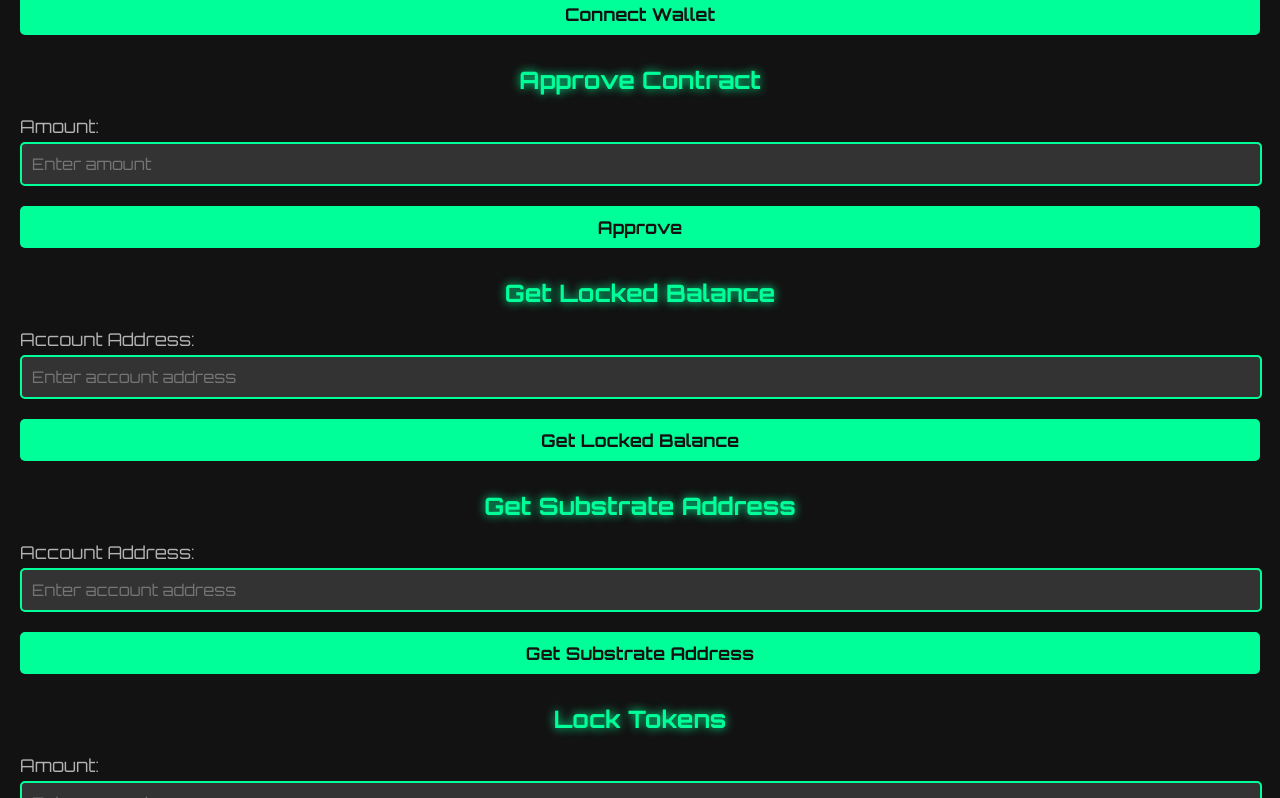
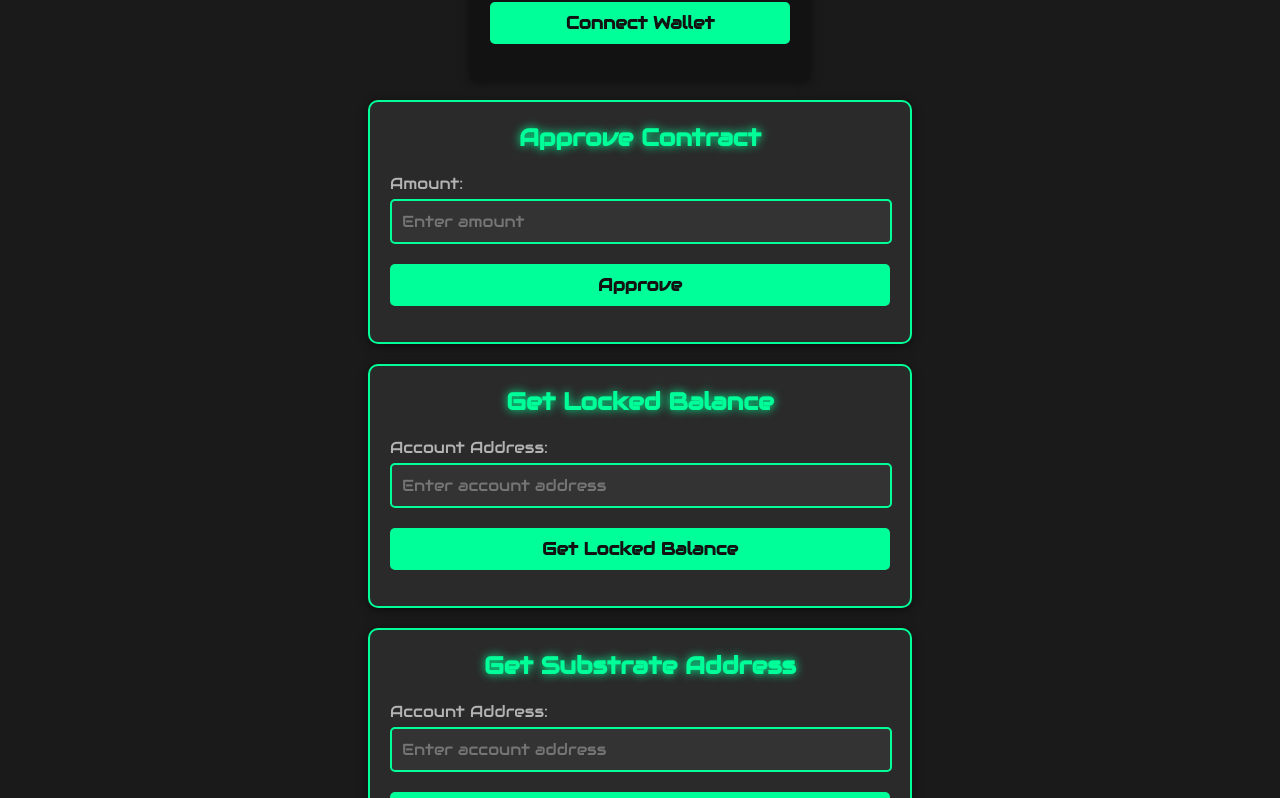
Before and after one commit to psyfercom/relay-bridge, a website: page public/index.html in a window 1280 px wide. Shown: the part 110-908 px from the top of the page. Drawn offline with Linux system fonts and the light colour scheme.

Commit message:
Update styles.css
Made the UI more modern and easy to read.

Signed-off-by: Christian Kessler <psyferpunk@proton.me>

```diff
--- a/public/styles.css
+++ b/public/styles.css
@@ -1,31 +1,86 @@
-/* Import the Orbitron font from Google Fonts */
-@import url('https://fonts.googleapis.com/css2?family=Orbitron:wght@400;700&display=swap');
+@import url('https://fonts.googleapis.com/css2?family=Audiowide&display=swap');
 
 body {
-    font-family: 'Orbitron', sans-serif;
-    background-color: #121212;
+    font-family: 'Audiowide', sans-serif;
+    background-color: #1a1a1a;
     color: #e0e0e0;
     margin: 0;
-    padding: 20px;
+    padding: 0;
+    display: flex;
+    flex-direction: column;
+    align-items: center;
+    justify-content: center;
+    height: 60%;
 }
 
-h1, h2 {
+header {
+    width: 300px;
+    padding: 20px;
     text-align: center;
+    background-color: #121212;
+    box-shadow: 0 2px 10px rgba(0, 0, 0, 0.5);
+}
+
+h1 {
     color: #00ff99;
     text-shadow: 0 0 10px #00ff99;
+    margin: 0;
+}
+
+#connectWalletButton {
+    background-color: #00ff99;
+    border: none;
+    border-radius: 5px;
+    color: #121212;
+    cursor: pointer;
+    font-size: 1.1em;
     font-weight: 700;
+    margin-top: 10px;
+    padding: 10px 20px;
+    transition: background-color 0.3s;
+}
+
+#connectWalletButton:hover {
+    background-color: #00cc80;
+}
+
+#walletAddress {
+    margin-top: 10px;
+    font-size: 1em;
+    color: #b3b3b3;
+}
+
+main {
+    width: 90%;
+    max-width: 500px;
+    margin: 20px auto;
+    display: flex;
+    flex-direction: column;
+    align-items: center;
+}
+
+section {
+    background-color: #2a2a2a;
+    border: 2px solid #00ff99;
+    border-radius: 10px;
+    margin-bottom: 20px;
+    padding: 20px;
+    width: 100%;
+    box-shadow: 0 2px 10px rgba(0, 0, 0, 0.5);
 }
 
 h2 {
-    margin-top: 30px;
+    color: #00ff99;
+    text-shadow: 0 0 10px #00ff99;
+    text-align: center;
+    margin-top: 0;
 }
 
 label {
     display: block;
     margin: 10px 0 5px;
-    font-size: 1.1em;
+    font-size: 1em;
     color: #b3b3b3;
-    font-weight: 400;
 }
 
 input[type="text"] {
@@ -37,7 +92,7 @@ input[type="text"] {
     background-color: #333;
     color: #fff;
     font-size: 1em;
-    font-family: 'Orbitron', sans-serif;
+    font-family: 'Audiowide', sans-serif;
 }
 
 button {
@@ -52,7 +107,7 @@ button {
     font-size: 1.1em;
     cursor: pointer;
     transition: background-color 0.3s;
-    font-family: 'Orbitron', sans-serif;
+    font-family: 'Audiowide', sans-serif;
     font-weight: 700;
 }
 
@@ -62,23 +117,7 @@ button:hover {
 
 p {
     margin-top: 10px;
-    font-size: 1.1em;
+    font-size: 1em;
     color: #b3b3b3;
-    font-family: 'Orbitron', sans-serif;
-    font-weight: 400;
+    font-family: 'Audiowide', sans-serif;
 }
-
-div {
-    margin-bottom: 20px;
-    padding: 20px;
-    border: 2px solid #00ff99;
-    border-radius: 10px;
-    background-color: #1e1e1e;
-}
-
-@media (min-width: 768px) {
-    div {
-        width: 50%;
-        margin: 20px auto;
-    }
-}
```
